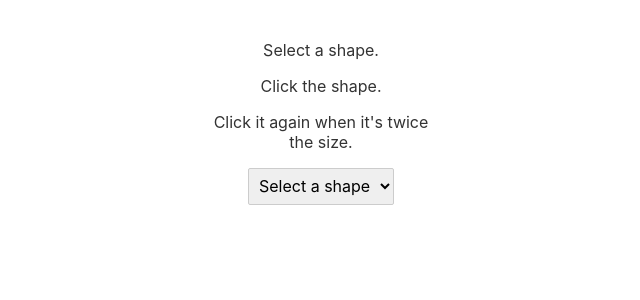
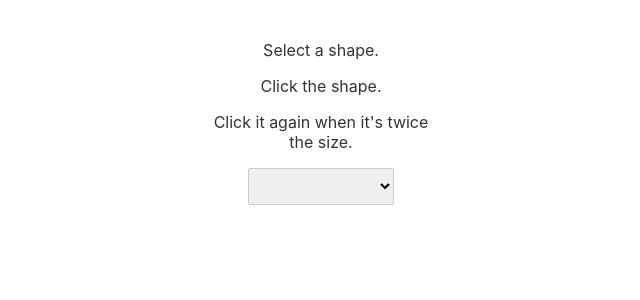
Before and after one commit to nicm42/click-the-dot-v3, a Svelte app: page / in a window 1280 px wide. Shown: the top 300 px of the page, without its empty margins (319-959 px from the left). Built offline with nearby package versions, Linux system fonts and the light colour scheme.

Commit message:
Made it so when the select is updated, so are the instructions

```diff
--- a/src/App.svelte
+++ b/src/App.svelte
@@ -7,7 +7,7 @@
 
 <main>
   <Instructions {shape} />
-  <Select />
+  <Select bind:selectedShape={shape} />
 </main>
 
 <style lang="scss">
--- a/src/components/Select.svelte
+++ b/src/components/Select.svelte
@@ -1,7 +1,7 @@
 <script lang="ts">
-  let shapes = ['circle', 'square', 'triangle'];
+  export let selectedShape: string;
 
-  let selectedShape;
+  let shapes: string[] = ['circle', 'square', 'triangle'];
 </script>
 
 <div class="select-shape-container">
```
